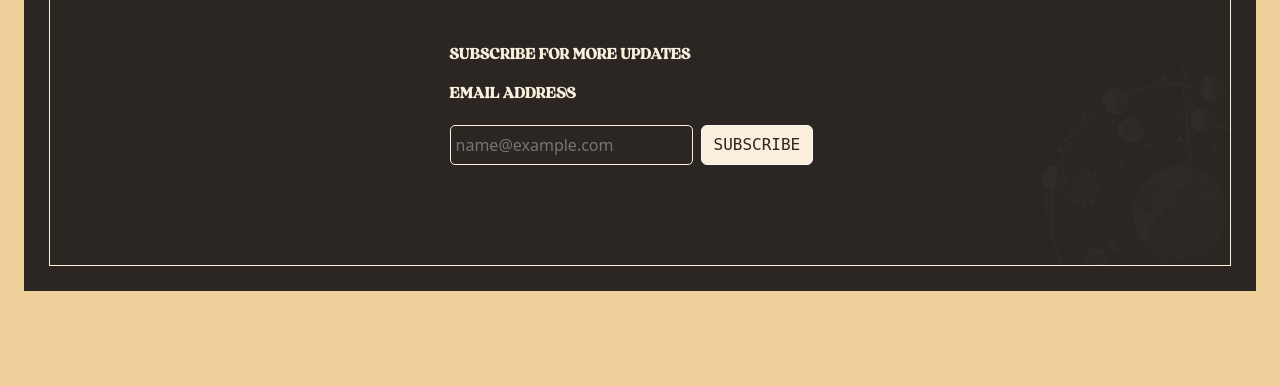
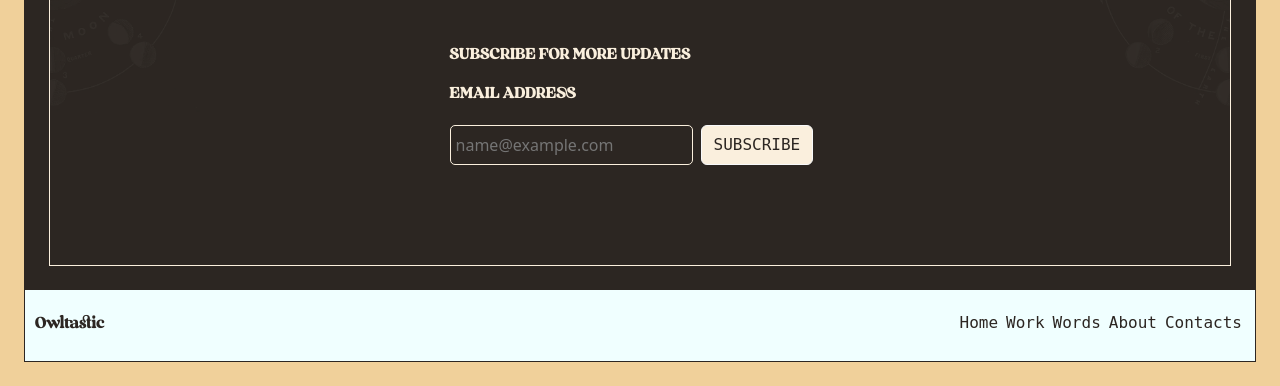
Before and after one commit to phil009/owltastic-clone, a plain HTML site: page index.html in a window 1280 px wide. Shown: the part 3873-4259 px from the top of the page. Before the commit the page ends 4188 px from the top, so only its background shows below. Drawn offline with nearby package versions, Linux system fonts and the light colour scheme; a web font is replaced by a local one.

Commit message:
second commit

```diff
--- a/index.html
+++ b/index.html
@@ -315,6 +315,21 @@
         </section>
 
 
+        <footer class="">
+            <div class="container2 d-sm-flex justify-content-between">
+                <span>
+                    <a href="" class="brand2">Owltastic</a>
+                </span>
+                <ul class=" d-flex p-0 align-items-sm-baseline align-items-start ">
+                    <li class="me-2 "><a href="" class="norm8">Home</a></li>
+                    <li class="me-2 "><a href="" class="norm8">Work</a></li>
+                    <li class="me-2 "><a href="" class="norm8">Words</a></li>
+                    <li class="me-2 "><a href="" class="norm8">About</a></li>
+                    <li class="me-2 "><a href="" class="norm8">Contacts</a></li>
+                </ul>
+            </div>
+        </footer>
+
     </div>
     <script src="https://cdn.jsdelivr.net/npm/bootstrap@5.3.3/dist/js/bootstrap.bundle.min.js"
         integrity="sha384-YvpcrYf0tY3lHB60NNkmXc5s9fDVZLESaAA55NDzOxhy9GkcIdslK1eN7N6jIeHz"
--- a/style.css
+++ b/style.css
@@ -365,6 +365,27 @@ a.norm3{
 
 
 
+
+/***nav and links styles***/
+.brand2{
+    text-decoration: none;
+    color: #2C2622;
+    font-family: regardsregular, sans-serif;
+}
+a.norm8{
+    text-decoration: none;
+    color: #2C2622;
+    font-family: "logic-monospace", mono;
+}
+footer{
+    background-color: #faefdd
+    width: 100%;
+    padding: 20px 5px 10px 10px;
+    position: relative;
+    z-index: 2;
+}
+
+
 /*background svgs*/
 .moonphase{
     position: absolute;
@@ -479,15 +500,13 @@ a.norm3{
 }
 .moonphase3{
     position: absolute;
-    background: url("img/bg-moon-phases.webp") bottom right no-repeat;
+    background: url("img/bg-moon-phases.webp") bottom left no-repeat;
     background-size: cover;
     width: 300px;
     height: 300px;
-    top: -100px;
-    left: -100px;
-    transform: translate(-50%, -50%);
+    bottom: 150px;
+    left: -150px;
     z-index: -1;
-    animation: rotation 120s infinite linear;
     mix-blend-mode: darken;
     opacity: 40%;
 }
@@ -497,11 +516,9 @@ a.norm3{
     background-size: cover;
     width: 300px;
     height: 300px;
-    bottom: -100px;
-    right: -100px;
-    transform: translate(-50%, -50%);
+    bottom: 150px;
+    right: -150px;
     z-index: -1;
-    animation: rotation 120s infinite linear;
     mix-blend-mode: darken;
     opacity: 40%;
 }
@@ -542,6 +559,12 @@ a.norm3{
     .moonphase2{
         display: none;
     }
+    .moonphase3{
+        display: none;
+    }
+    .moonphase4{
+        display: none;
+    }
     .owlsided{
         display: none;
     }
@@ -571,7 +594,7 @@ a.norm3{
         font-size: .7rem;
     }
     a{
-        font-size: .5rem;
+        font-size: .6rem;
     }
     h6{
         font-size: .6rem;
```
